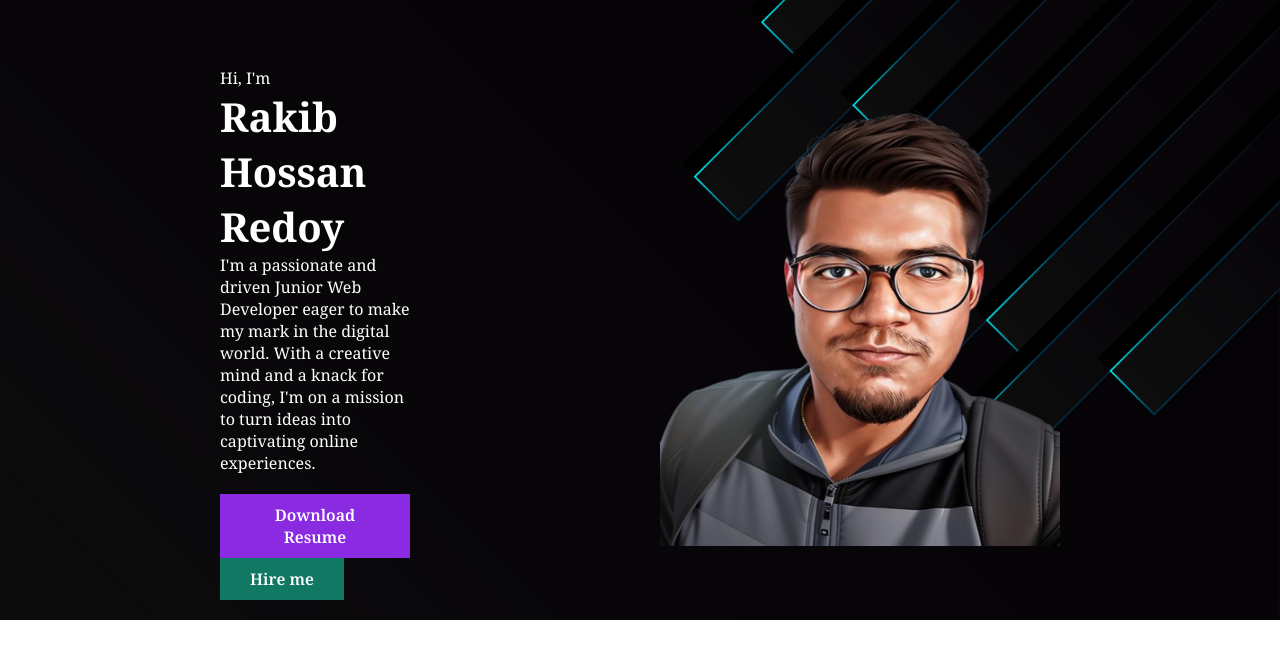
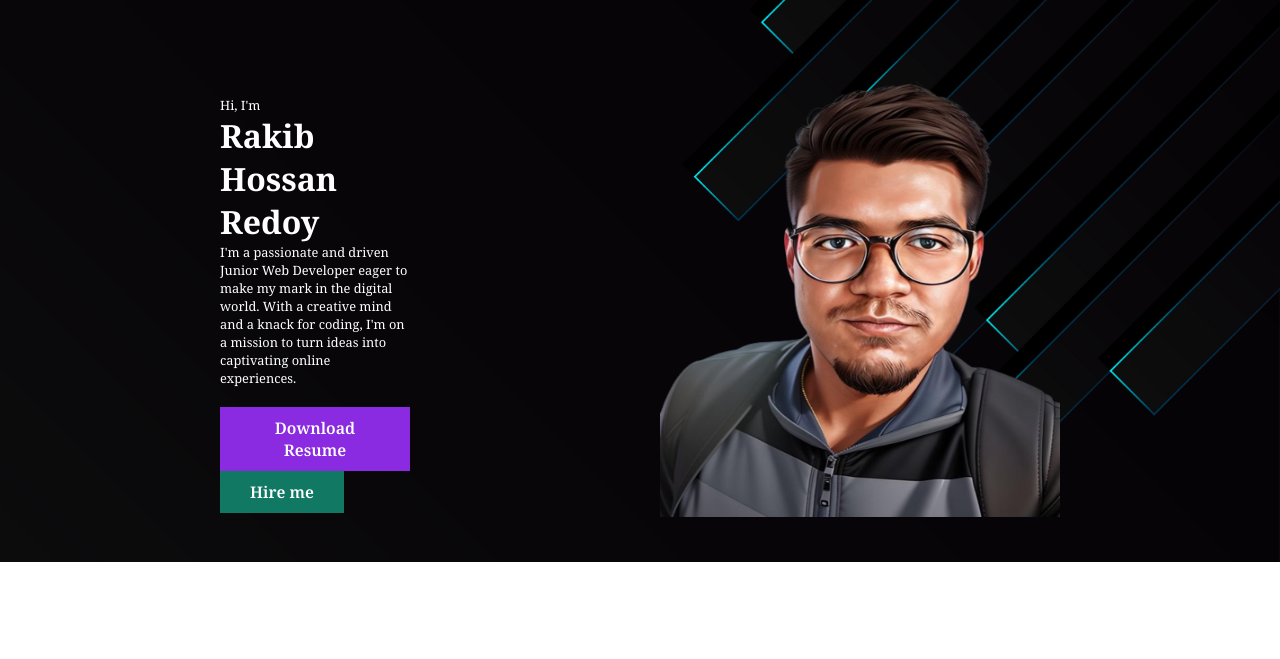
Before and after one commit to Rakib-Hossan/Basic_Portfolio, a plain HTML site: page index.html in a window 1280 px wide. Shown: the part 85-744 px from the top of the page. Drawn offline with Linux system fonts and the light colour scheme; a web font is replaced by a local one.

Commit message:
header text edited

```diff
--- a/style.css
+++ b/style.css
@@ -2,9 +2,9 @@
     margin:0;
     padding:0;
     font-family: 'Noto Serif', serif;
+
 }
 header{
-    /* background-color:rgb(10, 10, 10); */
     background-image: url(./images/background2.jpg);
     background-size:cover;
     background-repeat: no-repeat;
@@ -68,7 +68,10 @@ nav{
 }
 /* banner text style */
 .banner-text h2{
-    font-size: 40px;
+    font-size: 2.5vw;
+}
+.banner-text{
+    font-size: 1vw;
 }
 .header-btn{
     margin-top: 20px;
```
Also changed, not shown: images/background1.jpg (deleted), images/background2.png (deleted), images/background3.png (deleted).
